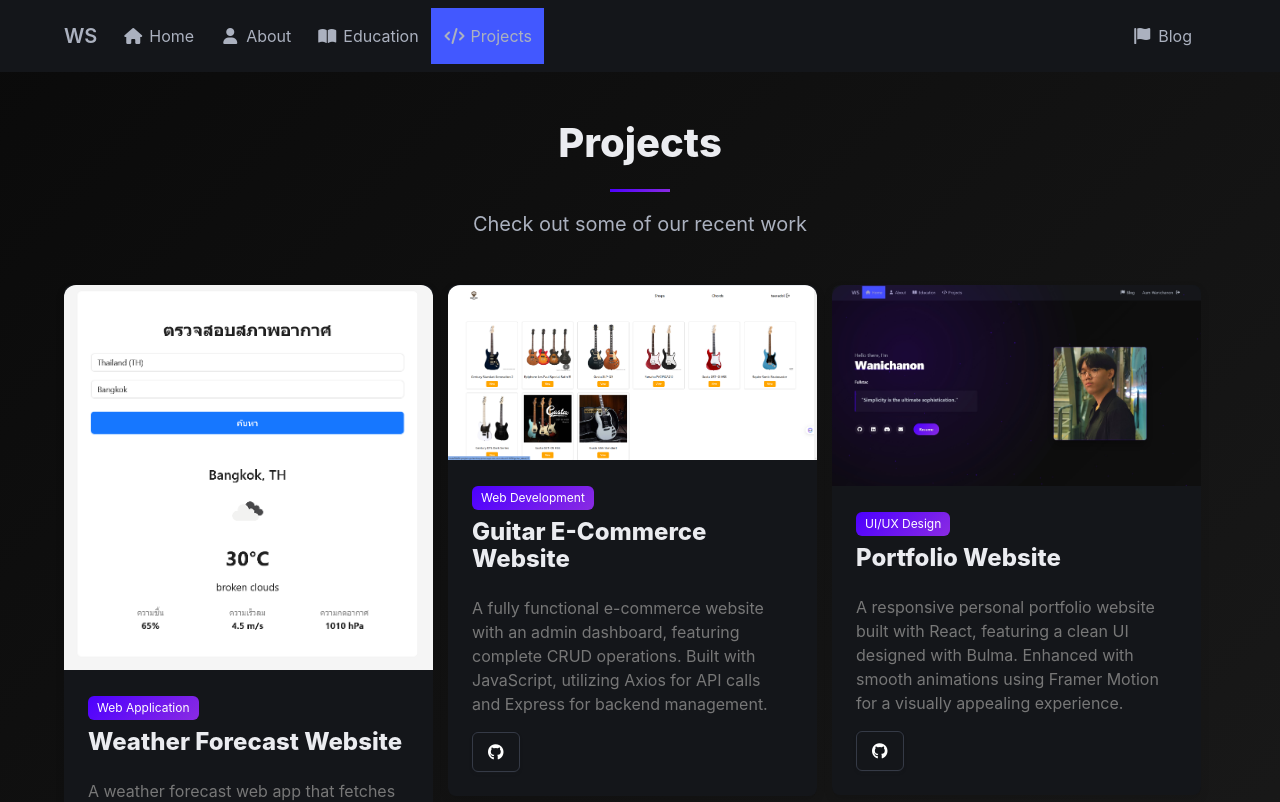
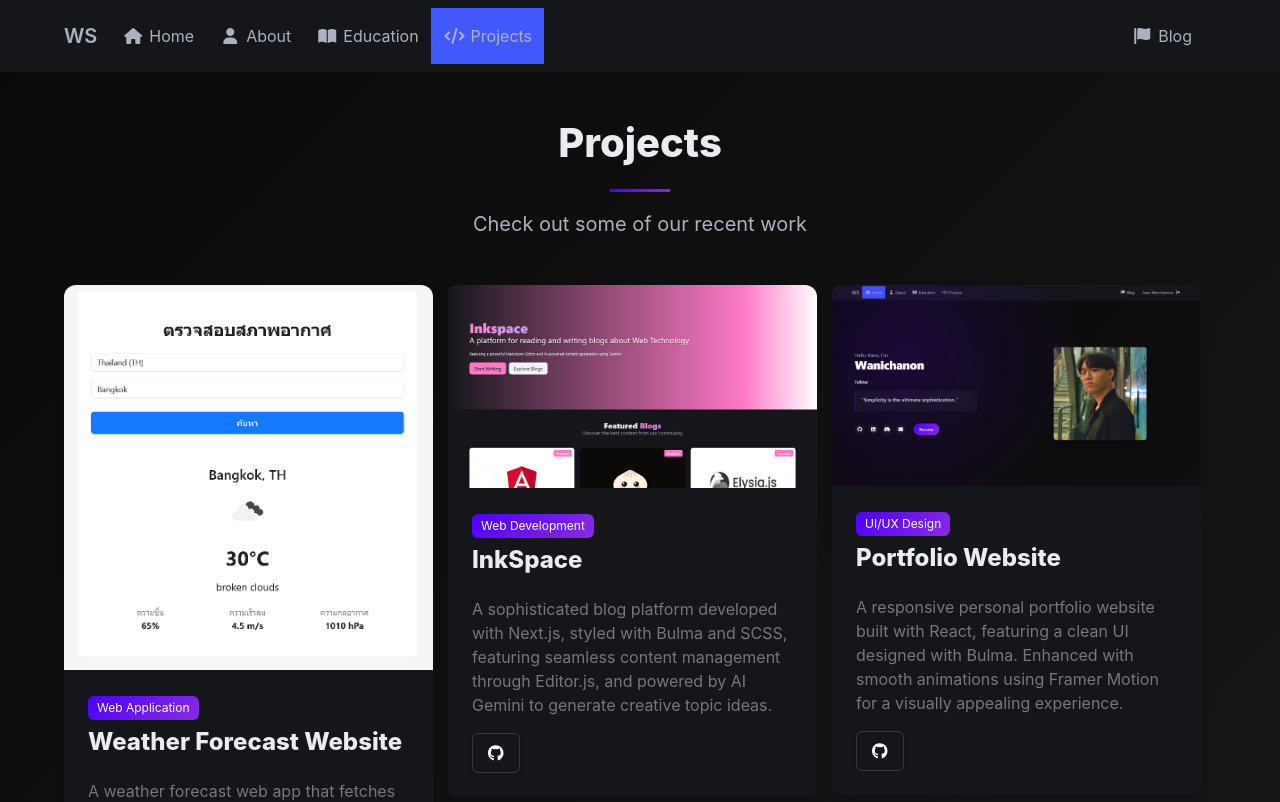
Before and after one commit to N0Vee/Portfolio-project, a React (Vite) app: page /projects in a window 1280 px wide. Shown: the top 802 px of the page. Built offline with nearby package versions, Linux system fonts and the light colour scheme; no server answers.

Commit message:
Commit: Add more Projects

```diff
--- a/src/assets/projects/projects.json
+++ b/src/assets/projects/projects.json
@@ -8,12 +8,12 @@
       "description": "A weather forecast web app that fetches data from the OpenWeather API, providing real-time weather information for almost every country worldwide. Features a clean and minimalist UI built with Ant Design."
     },
     {
-      "id": 2,
-      "title": "Guitar E-Commerce Website",
-      "category": "Web Development",
-      "image": "/images/projects_img/Guitarshop.png",
-      "github": "https://github.com/Wanidx/project_front-end",
-      "description": "A fully functional e-commerce website with an admin dashboard, featuring complete CRUD operations. Built with JavaScript, utilizing Axios for API calls and Express for backend management."
+        "id": 2,
+        "title": "InkSpace",
+        "category": "Web Development",
+        "image": "/images/projects_img/InkSpace.png",
+        "github": "https://github.com/N0Vee/InkSpace",
+        "description": "A sophisticated blog platform developed with Next.js, styled with Bulma and SCSS, featuring seamless content management through Editor.js, and powered by AI Gemini to generate creative topic ideas."
     },
     {
       "id": 3,
@@ -22,6 +22,14 @@
       "image": "/images/projects_img/WebPortfolio.png",
       "github": "https://github.com/N0Vee/Portfolio-project",
       "description": "A responsive personal portfolio website built with React, featuring a clean UI designed with Bulma. Enhanced with smooth animations using Framer Motion for a visually appealing experience."
+    },
+    {
+        "id": 4,
+        "title": "Guitar E-Commerce Website",
+        "category": "Web Development",
+        "image": "/images/projects_img/Guitarshop.png",
+        "github": "https://github.com/Wanidx/project_front-end",
+        "description": "A fully functional e-commerce website with an admin dashboard, featuring complete CRUD operations. Built with JavaScript, utilizing Axios for API calls and Express for backend management."
     }
 
   ]
--- a/src/components/layout/HomeNavbar.jsx
+++ b/src/components/layout/HomeNavbar.jsx
@@ -75,7 +75,7 @@ function HomeNavbar() {
                                 </Link>
                             </div>
                             <div className="navbar-end">
-                                <Link to="/blog" className={checkPath("/blog")}>
+                                <Link to="https://ink-space-ten.vercel.app/" className={checkPath("/blog")}>
                                     <span className="icon-text">
                                         <span className="icon"><i className="fas fa-flag"></i></span>
                                         <span>Blog</span>
```
Also changed, not shown: public/images/projects_img/InkSpace.png (added), src/assets/projects/projects_img/InkSpace.png (added).
